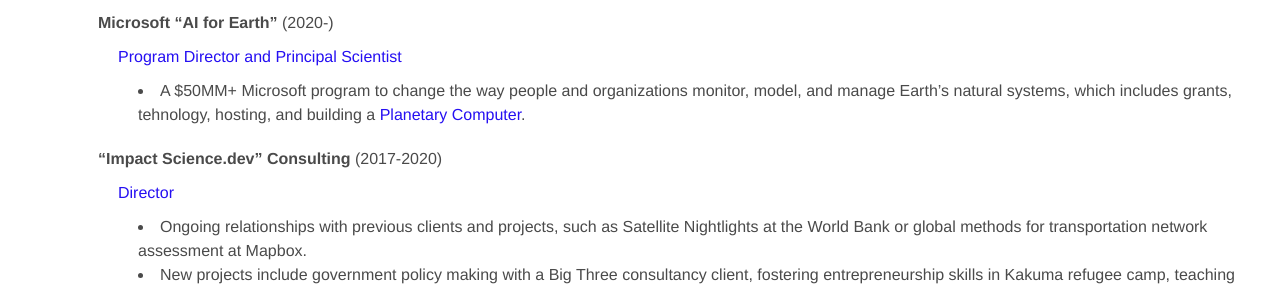
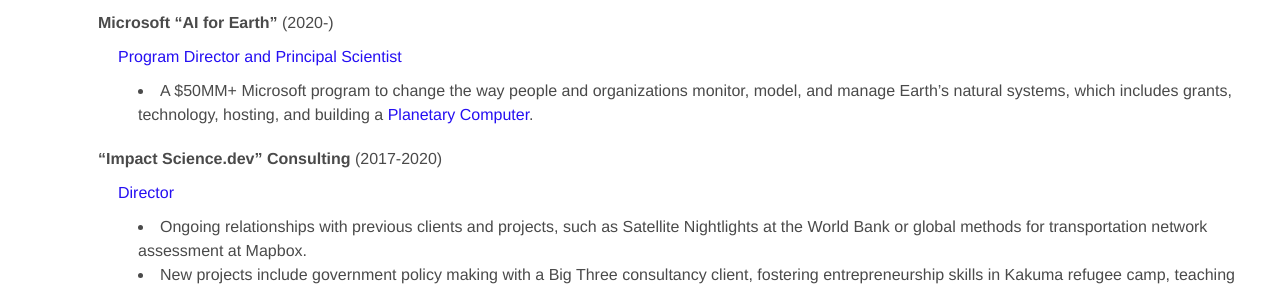
Before and after one commit to brunosan/cv, a Jekyll site: the page built from index.md, in a window 1280 px wide and 900 px high. Shown: the part 197-487 px from the top of the window. Built offline with Jekyll 4.4.1, drawn with Linux system fonts in a browser that asks for light colours.

Commit message:
Update index.md

```diff
--- a/index.md
+++ b/index.md
@@ -12,7 +12,7 @@
 
 **Microsoft "AI for Earth"** (2020-)
 >[Program Director and Principal Scientist](https://www.microsoft.com/en-us/ai/ai-for-earth)
- * A $50MM+ Microsoft program to change the way people and organizations monitor, model, and manage Earth’s natural systems, which includes grants, tehnology, hosting, and building a [Planetary Computer](https://planetarycomputer.microsoft.com/).
+ * A $50MM+ Microsoft program to change the way people and organizations monitor, model, and manage Earth’s natural systems, which includes grants, technology, hosting, and building a [Planetary Computer](https://planetarycomputer.microsoft.com/).
 
 
 **"Impact Science.dev" Consulting** (2017-2020)
```
